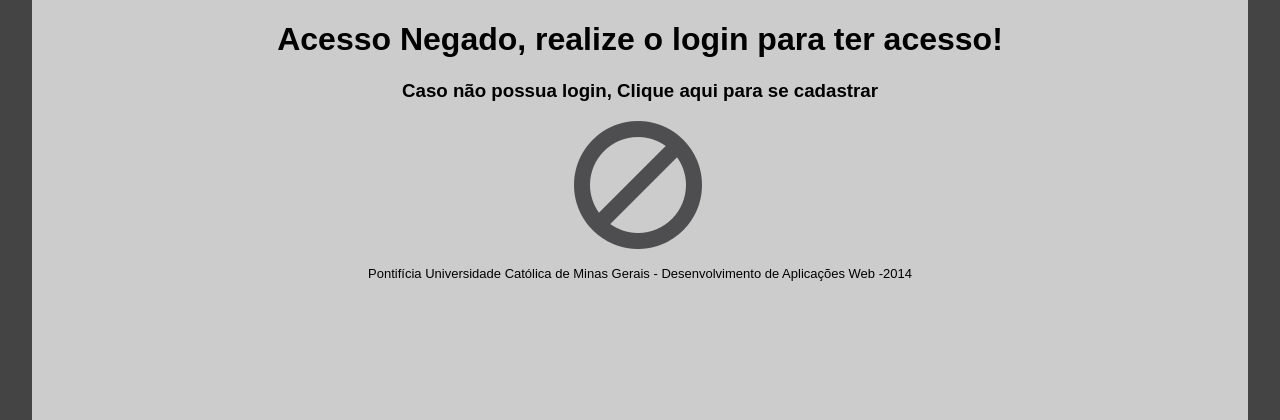
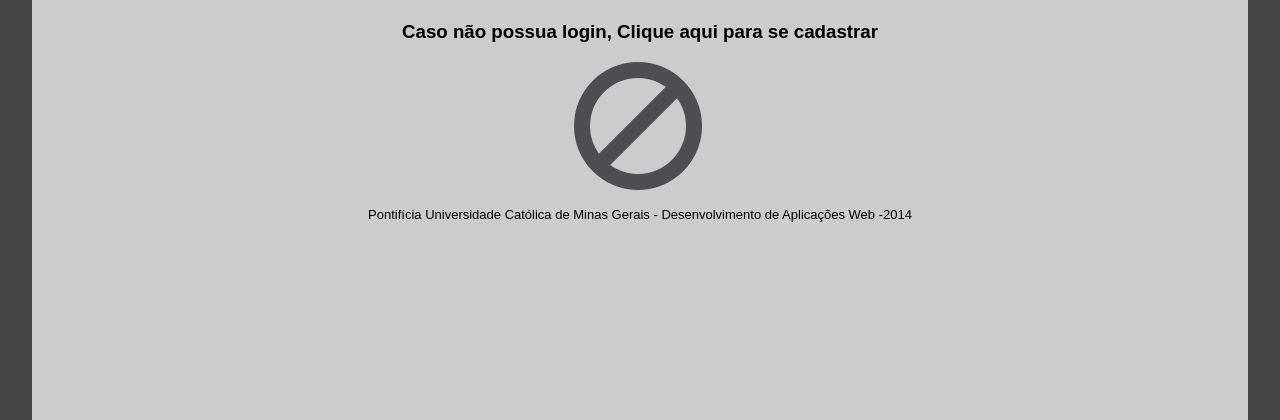
Before and after one commit to phrrezende/projeto_daw, a PHP site: page /acessoNegado.php in a window 1280 px wide. Shown: the part 212-632 px from the top of the page. Run offline with PHP 8.4, Linux system fonts and the light colour scheme; some libraries are stand-ins or nearby versions.

Commit message:
Testando push

```diff
--- a/acessoNegado.php
+++ b/acessoNegado.php
@@ -1,6 +1,6 @@
 <?php
 include("./modelos/cabecalho.php");
-echo "<h1> Acesso Negado, realize o login para ter acesso! </h1>";
+//echo "<h1> Acesso Negado, realize o login para ter acesso! </h1>";
 echo "<h3>Caso não possua login,<a href='form_cadastrar.php'> Clique aqui </a> para se cadastrar</h3>";
 echo "<img src='imgs/acesso_negado.png' alt='Acesso Negado' /> ";
 
--- a/buscar.php
+++ b/buscar.php
@@ -17,6 +17,7 @@ try
 	if(count($_POST)!=1){
 		include("./erroPesquisa.php");
 		die();
+//testando push
 	}
 	else{
 	    // instancia objeto PDO, conectando no mysql
```
